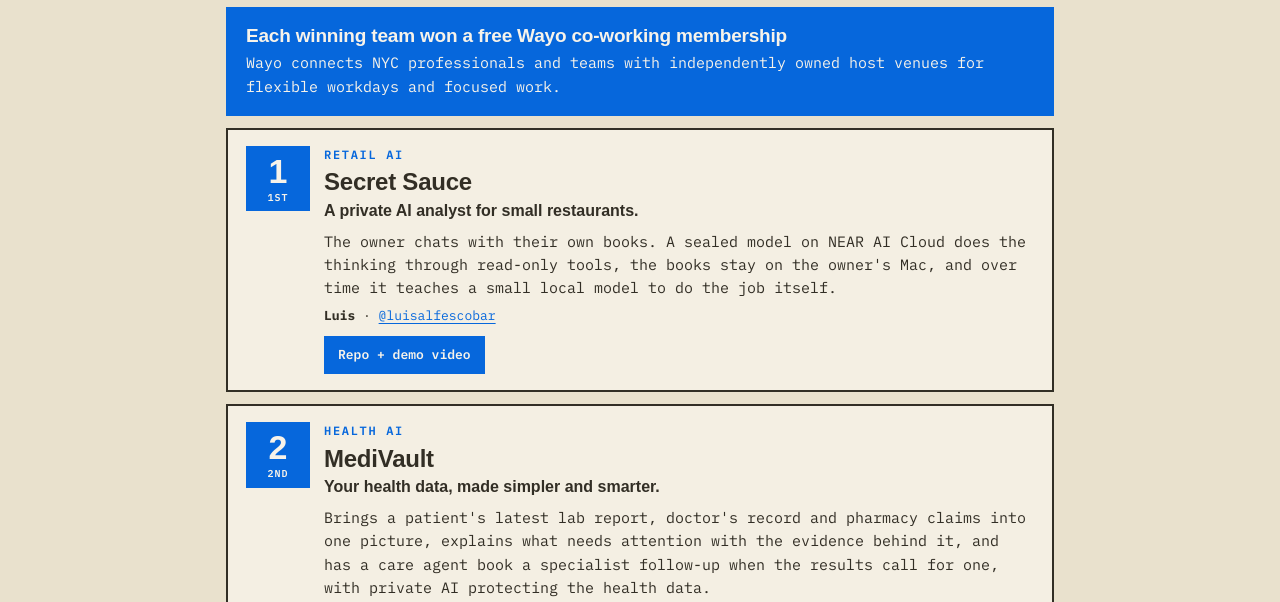
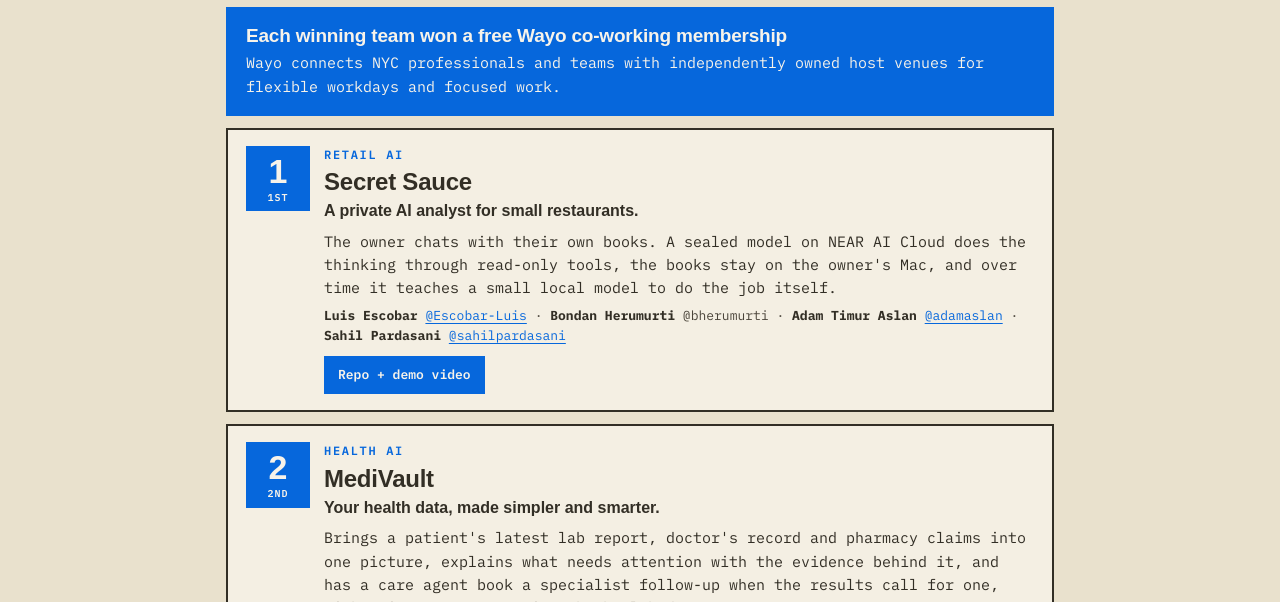
Before and after one commit to buildcity/build-city-hackpack, a plain HTML site: page index.html in a window 1280 px wide. Shown: the part 461-1063 px from the top of the page. Drawn offline with Linux system fonts and the light colour scheme.

Commit message:
Secret Sauce: whole team and the fork repo link
Co-Authored-By: Claude Opus 5.5 <noreply@anthropic.com>

```diff
--- a/index.html
+++ b/index.html
@@ -167,8 +167,8 @@
       <h3>Secret Sauce</h3>
       <div class="pitch">A private AI analyst for small restaurants.</div>
       <p style="margin:0">The owner chats with their own books. A sealed model on NEAR AI Cloud does the thinking through read-only tools, the books stay on the owner's Mac, and over time it teaches a small local model to do the job itself.</p>
-      <p class="team"><b>Luis</b> · <a href="https://x.com/luisalfescobar" target="_blank" rel="noopener">@luisalfescobar</a></p>
-      <div class="btns"><a class="btn solid" href="https://github.com/Escobar-Luis/secret-sauce" target="_blank" rel="noopener">Repo + demo video</a></div>
+      <p class="team"><b>Luis Escobar</b> <a href="https://github.com/Escobar-Luis" target="_blank" rel="noopener">@Escobar-Luis</a> · <b>Bondan Herumurti</b> @bherumurti · <b>Adam Timur Aslan</b> <a href="https://github.com/adamaslan" target="_blank" rel="noopener">@adamaslan</a> · <b>Sahil Pardasani</b> <a href="https://github.com/sahilpardasani" target="_blank" rel="noopener">@sahilpardasani</a></p>
+      <div class="btns"><a class="btn solid" href="https://github.com/adamaslan/secret-sauce" target="_blank" rel="noopener">Repo + demo video</a></div>
     </div></div>
 
     <div class="card win"><div class="place"><div class="n">2</div><div class="s">2nd</div></div><div>
```
